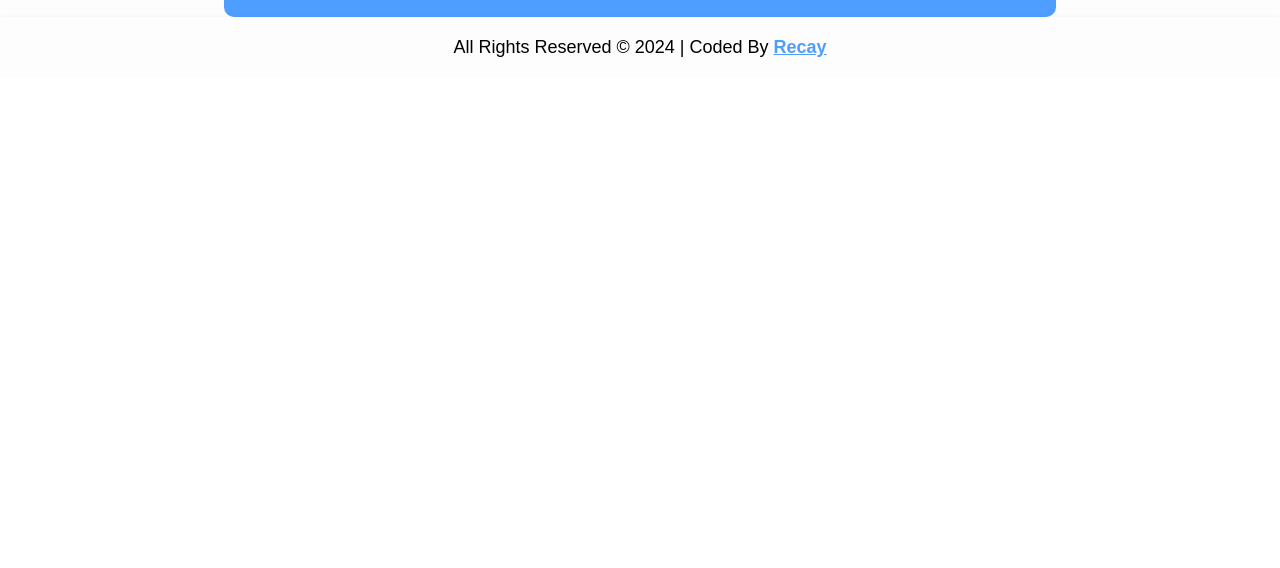
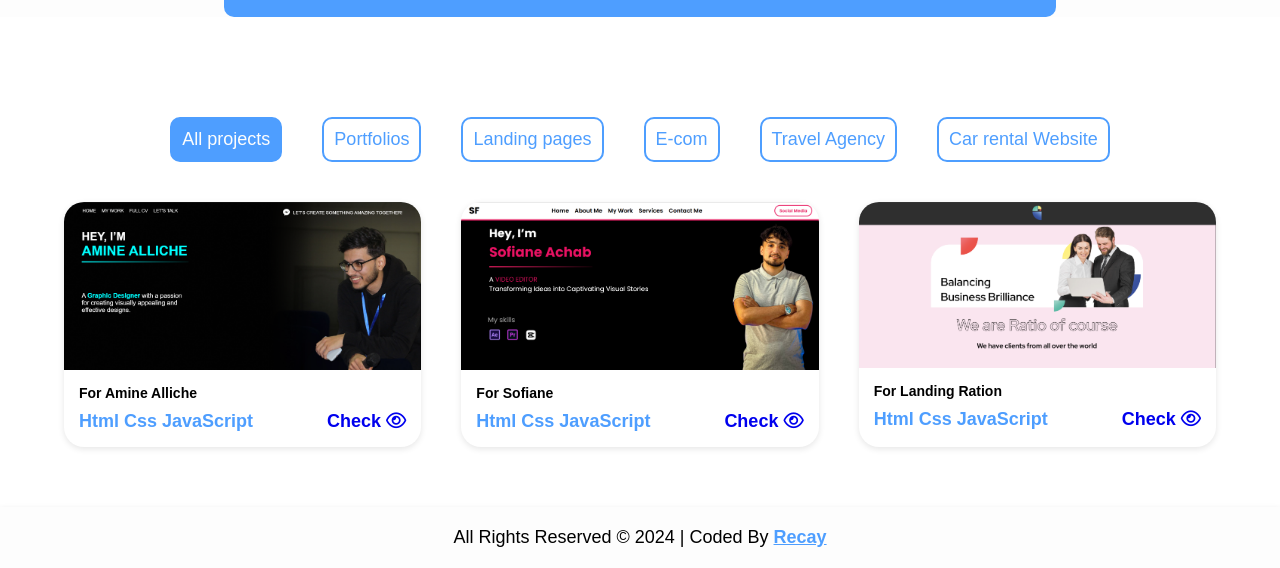
Before and after one commit to recay26/me, a plain HTML site: page index.html in a window 1280 px wide. Shown: the part 1949-2517 px from the top of the page. Before the commit the page ends 2027 px from the top, so only its background shows below. Drawn offline with Linux system fonts and the light colour scheme.

Commit message:
Add files via upload

```diff
--- a/index.html
+++ b/index.html
@@ -143,6 +143,63 @@
 
 
 
+
+    <section id="projects">
+        <div class="container">
+
+            <!-- Menu links -->
+            <div class="items-links">
+                <span class="item-link menu-active" data-name="All">All projects</span>
+                <span class="item-link" data-name="Portfolios">Portfolios</span>
+                <span class="item-link" data-name="Landing">Landing pages</span>
+                <span class="item-link" data-name="E-com">E-com</span>
+                <span class="item-link" data-name="Travel">Travel Agency</span>
+                <span class="item-link" data-name="Car-rental">Car rental Website</span>
+            </div>
+
+            <!-- Filtered Images -->
+            <div class="gallery">
+                <div class="project-card">
+                    <div class="project-img">
+                        <img src="img/portfolio-amine alliche.png" data-name="portfolios">
+                    </div>
+                    <div class="project-info">
+                        <p>For Amine Alliche</p>
+                        <strong>
+                            <span>Html Css JavaScript</span>
+                            <a href="www.https://mralliche.com">Check <i class="fa-regular fa-eye"></i></a>
+                        </strong>
+                    </div>
+                </div>
+                <div class="project-card">
+                    <div class="project-img">
+                        <img src="img/portfolio-sofiane.png" data-name="portfolios">
+                    </div>
+                    <div class="project-info">
+                        <p>For Sofiane</p>
+                        <strong>
+                            <span>Html Css JavaScript</span>
+                            <a href="#">Check <i class="fa-regular fa-eye"></i></a>
+                        </strong>
+                    </div>
+                </div>
+                <div class="project-card">
+                    <div class="project-img">
+                        <img src="img/landing-ration.png" data-name="landing">
+                    </div>
+                    <div class="project-info">
+                        <p>For Landing Ration</p>
+                        <strong>
+                            <span>Html Css JavaScript</span>
+                            <a href="#">Check <i class="fa-regular fa-eye"></i></a>
+                        </strong>
+                    </div>
+                </div>
+            </div>
+        </div>
+    </section>
+
+
     <footer>
         <p>All Rights Reserved &copy; 2024 | Coded By <a href="#" style="text-decoration: underline;color: #4e9eff;font-weight: 600;">Recay</a></p>
     </footer>
--- a/style.css
+++ b/style.css
@@ -346,6 +346,90 @@ span{
 
 /*------------4th section-------------------*/
 
+#projects{
+    width: 100%;
+    display: flex;
+    align-items: center;
+    padding: 60px 0;
+}
+.container{
+    width: 90%;
+    max-width: 1200px;
+    margin: 0 auto;
+}
+.items-links{
+    width: 100%;
+    margin: 40px auto;
+    display: flex;
+    justify-content: center;
+    align-items: center;
+    gap: 40px;
+}
+.item-link{
+    border: 2px solid var(--color-primary);
+    padding: 10px 10px;
+    font-size: 18px;
+    font-weight: 500;
+    color: var(--color-primary);
+    cursor: pointer;
+    border-radius: 10px;
+    transition: .4s ease;
+}
+.item-link:hover{
+    background: var(--color-primary);
+    color: var(--bg-color);
+}
+.menu-active{
+    background: var(--color-primary);
+    color: var(--bg-color);
+}
+
+.project-img img {
+    width: 100%;
+    height: auto;
+    display: block;
+    cursor: pointer;
+    animation: SclAnimation .4 ease;
+}
+.project-img img:hover{
+    scale: 1.05;
+    opacity: 0.95;
+    transition: 0.4s ease-in-out;
+}
+@keyframes SclAnimation {
+    0%{
+        transform: scale(0);
+    }
+    100%{
+        transform: scale(1);
+    }
+}
+
+.gallery{
+    display: grid;
+    grid-template-columns: repeat(3, 1fr);
+    gap: 40px;
+}
+.project-card{
+    background-color: #fff;
+    border-radius: 20px;
+    overflow: hidden;
+    box-shadow:var(--box-shadow);
+    transition: transform 0.3s ease;
+}
+.project-info{
+    padding: 15px;
+}
+.project-info p{
+    margin-bottom: 10px;
+    font-size: 14px;
+    font-weight: 600;
+}
+strong{
+    font-size: 18px;
+    display: flex;
+    justify-content: space-between;
+}
 /*------------4th section-------------------*/
 /*------------footer-------------------*/
 footer{
```
